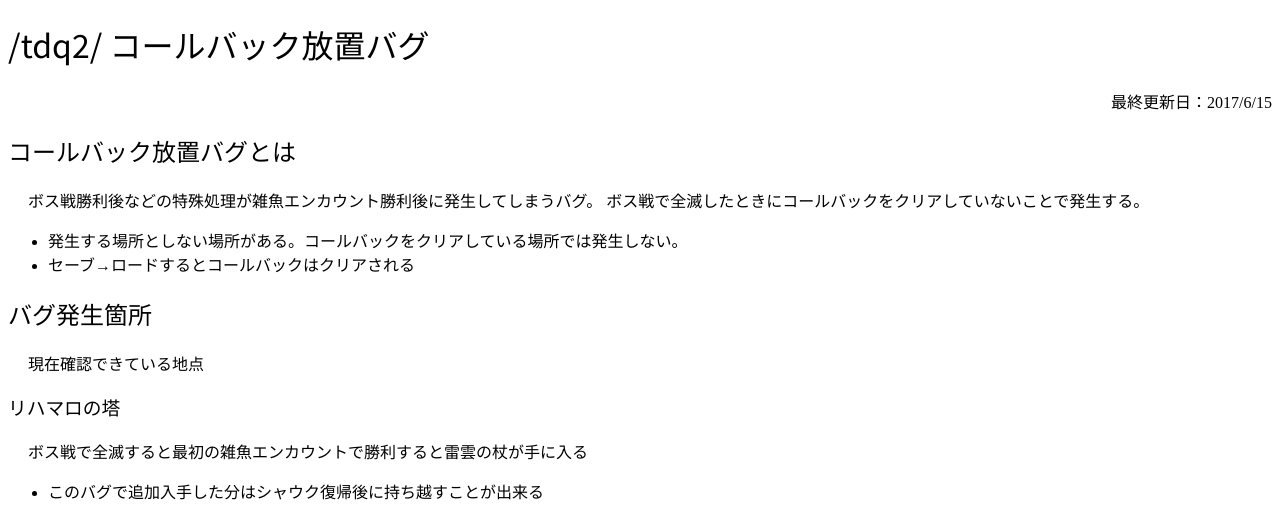
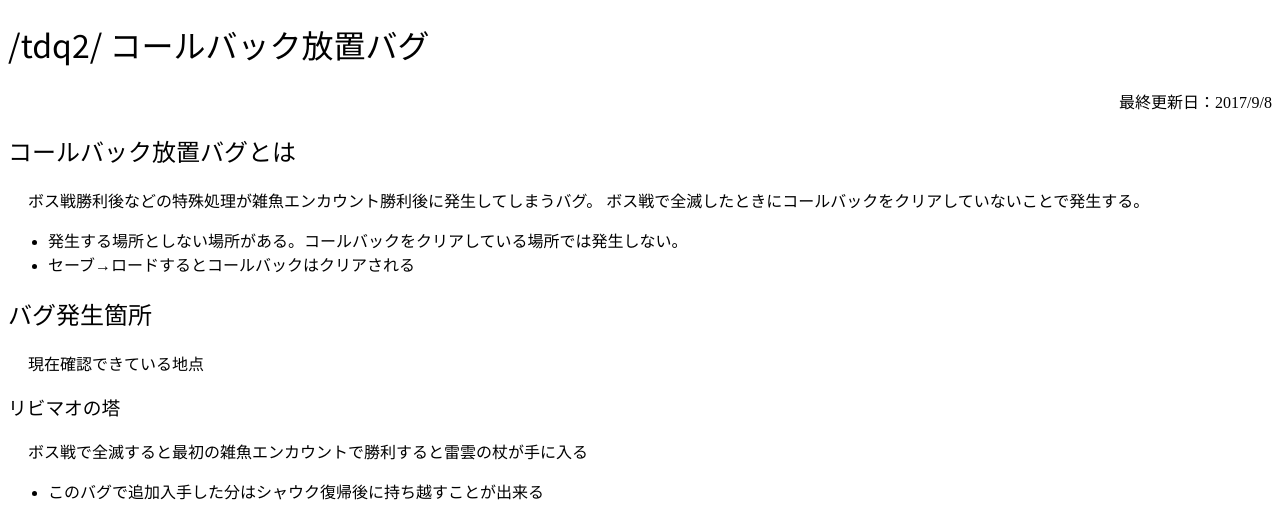
Before and after one commit to chiorex/TDQ_DATA_DAT, a Jekyll site: the page built from tdq2/bug000.md, in a window 1280 px wide. Shown: the top 505 px of the page. Built offline with Jekyll 4.4.1, drawn with Linux system fonts in a browser that asks for light colours; some web fonts are replaced.

Commit message:
地名の誤りを修正

```diff
--- a/tdq2/bug000.md
+++ b/tdq2/bug000.md
@@ -1,7 +1,7 @@
 ---
 layout: math
 title: コールバック放置バグ
-update: 2017-06-15
+update: 2017-09-08
 ---
 
 ## コールバック放置バグとは
@@ -17,7 +17,7 @@ update: 2017-06-15
 
 現在確認できている地点
 
-### リハマロの塔
+### リビマオの塔
 
 ボス戦で全滅すると最初の雑魚エンカウントで勝利すると雷雲の杖が手に入る
 
```
